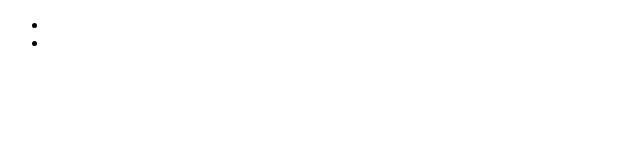
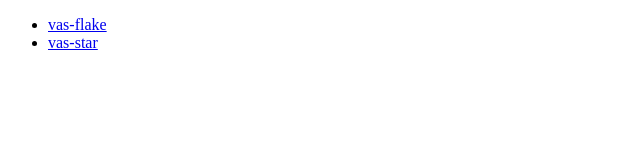
Before and after one commit to vasteam/ui-component, a plain HTML site: page index.html in a window 1280 px wide. Shown: the whole page, without its empty margins (0-640 px from the left). Drawn offline with Linux system fonts and the light colour scheme.

Commit message:
Update index.html

```diff
--- a/index.html
+++ b/index.html
@@ -7,10 +7,10 @@
 <body>
 	<ul>
 		<li>
-			<a href="vas-flake/"></a>
+			<a href="vas-flake/">vas-flake</a>
 		</li>
 		<li>
-			<a href="vas-star/"></a>
+			<a href="vas-star/">vas-star</a>
 		</li>
 	</ul>
 </body>
```
